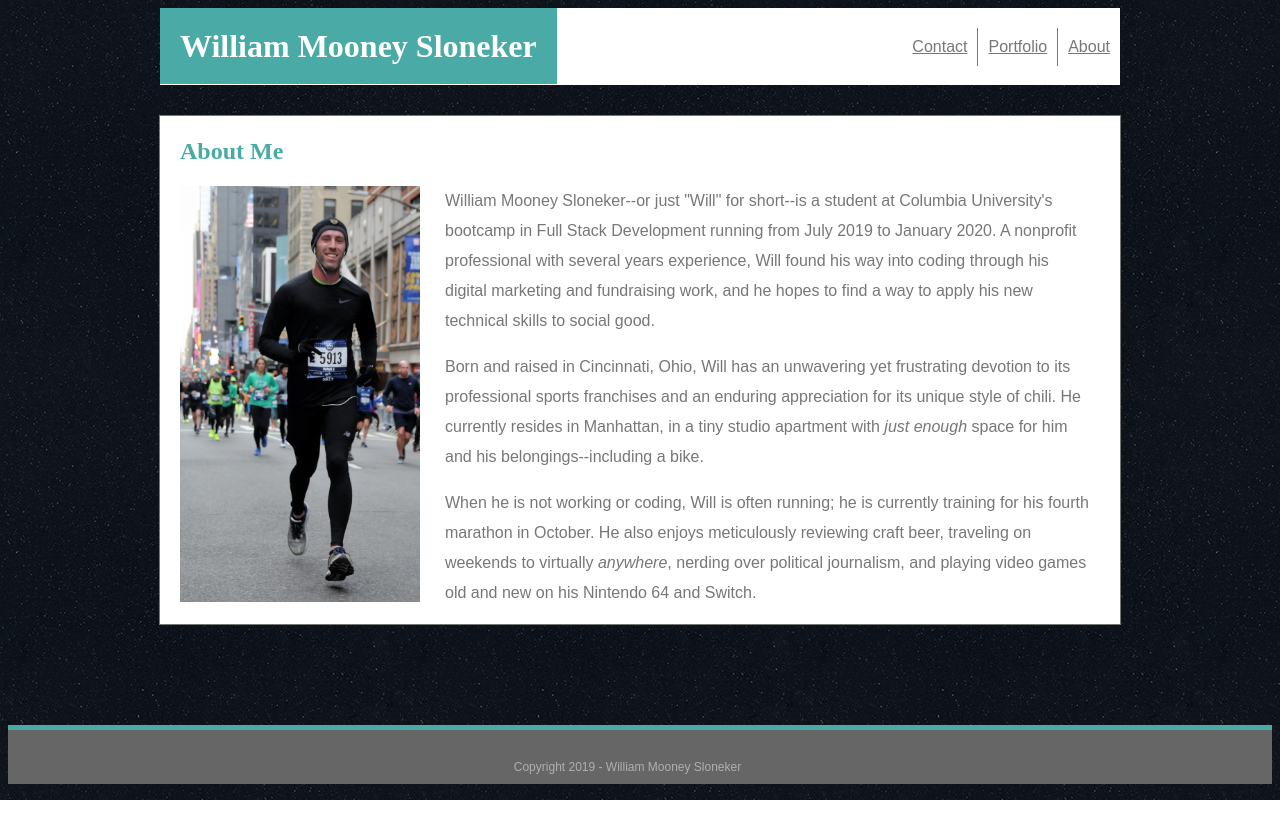
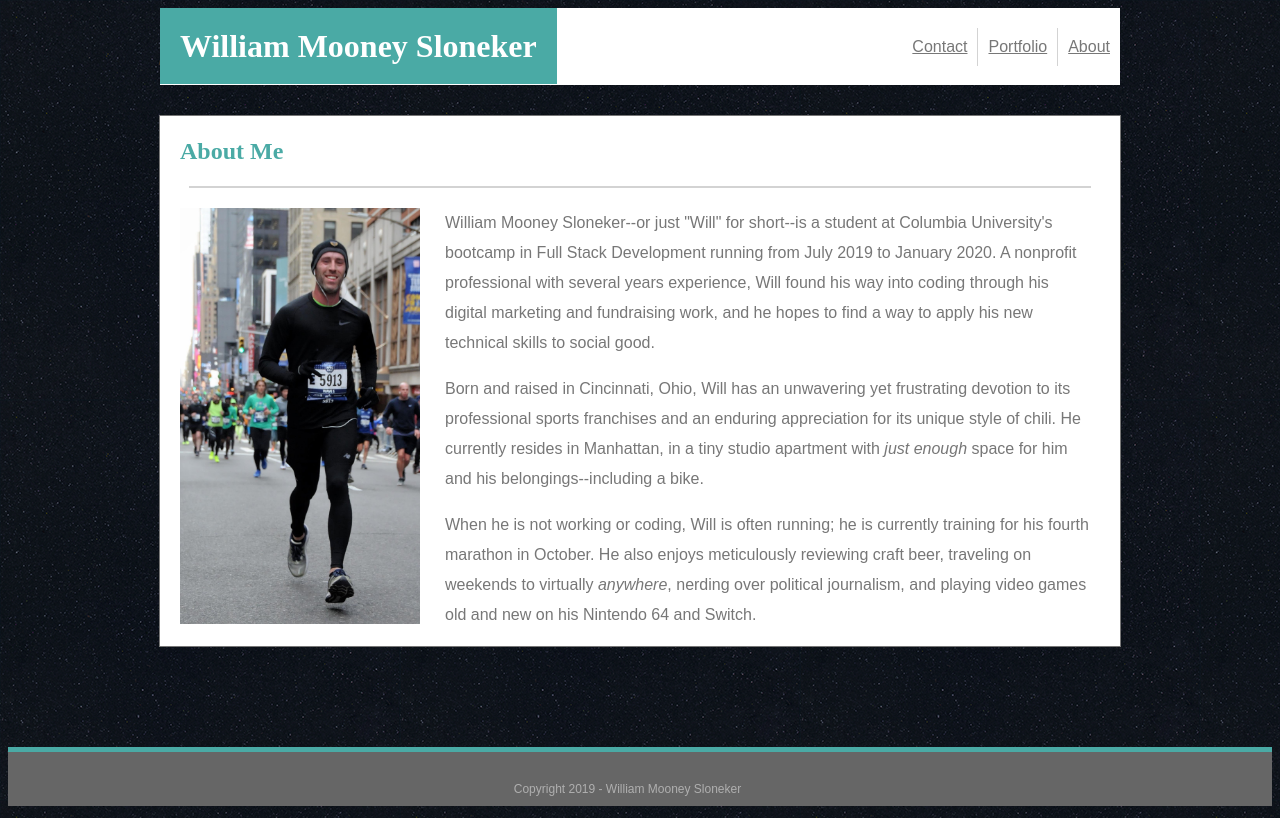
Before and after one commit to slonebox/Basic-Portfolio, a plain HTML site: page index.html in a window 1280 px wide. Drawn offline with Linux system fonts and the light colour scheme.

Commit message:
Styling tweaks to vertical line and horizontal line elements; copied HTML template ot portfolio gallery page

```diff
--- a/CSS/style.css
+++ b/CSS/style.css
@@ -46,6 +46,13 @@ a {
     padding: 10px 10px;
 }
 
+hr {
+    color: #777777;
+    margin: 0px auto 20px auto;
+    border: 1px solid #d3d3d3;
+    width: 900px;
+}
+
 .main_content {
     background-color: #ffffff;
     border-color: #777777;
@@ -91,8 +98,8 @@ a {
 }
 
 #vl {
-    border-left: 1px solid #777777;
-    border-right: 1px solid #777777;
+    border-left: 1px solid #d3d3d3;
+    border-right: 1px solid #d3d3d3;
     color: #777777;
     display: inline-block;
     font-family: 'Arial', 'Helvetica Neue', Helvetica, sans-serif;
--- a/index.html
+++ b/index.html
@@ -29,6 +29,7 @@
             <h2>
                 About Me
             </h2>
+            <hr>
             <img id="profile_image" src="Homework/Images/910153_286588218_XLarge.jpg" alt="Will Running the 2019 NYC Half">
             <p>
                 William Mooney Sloneker--or just "Will" for short--is a student at Columbia University's bootcamp in Full Stack Development running from July 2019 to January 2020. A nonprofit professional with several years experience, Will found his way into coding through his digital marketing and fundraising work, and he hopes to find a way to apply his new technical skills to social good.
```
Also changed, not shown: portfolio.html (+17 -10 lines).
